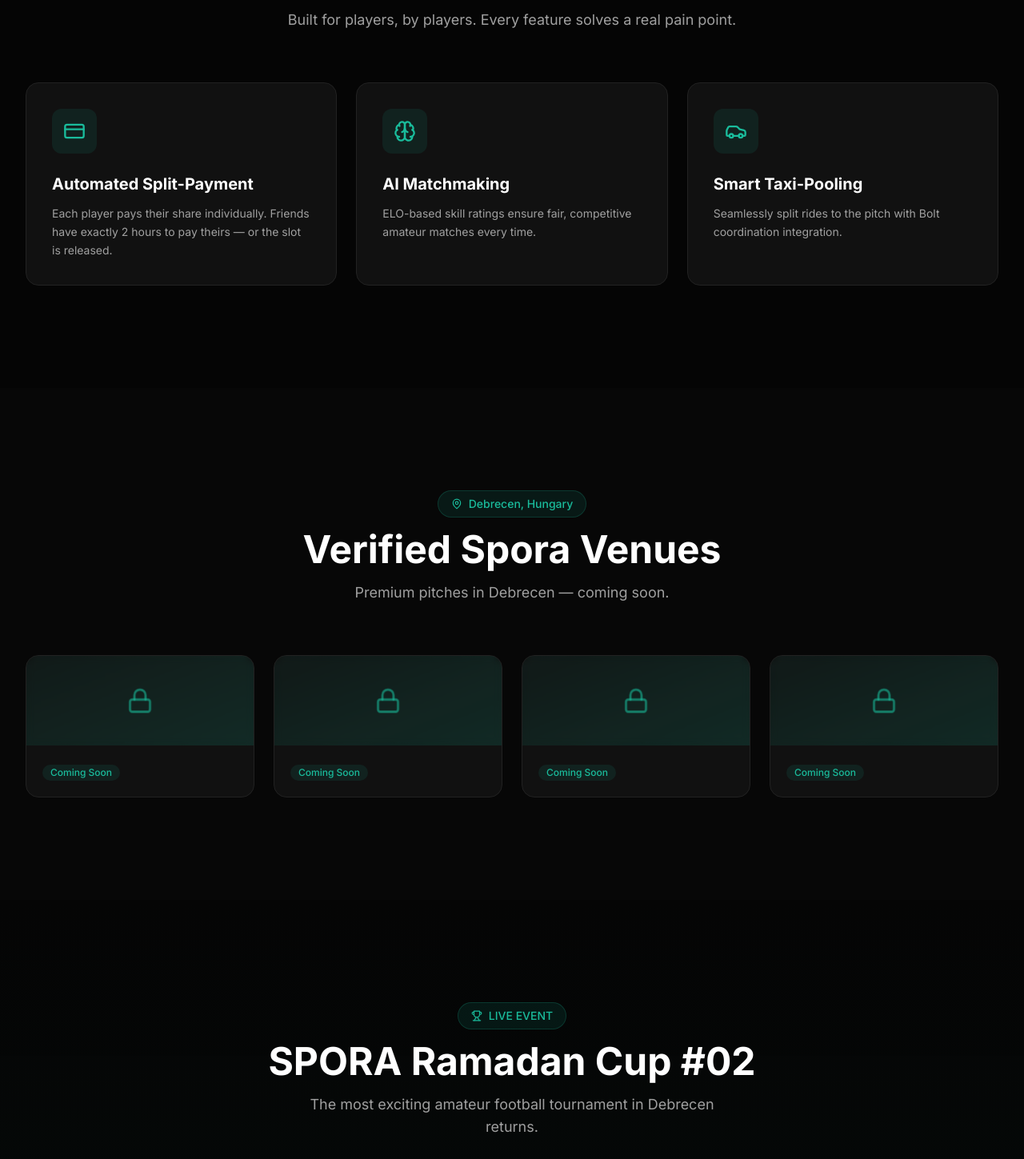
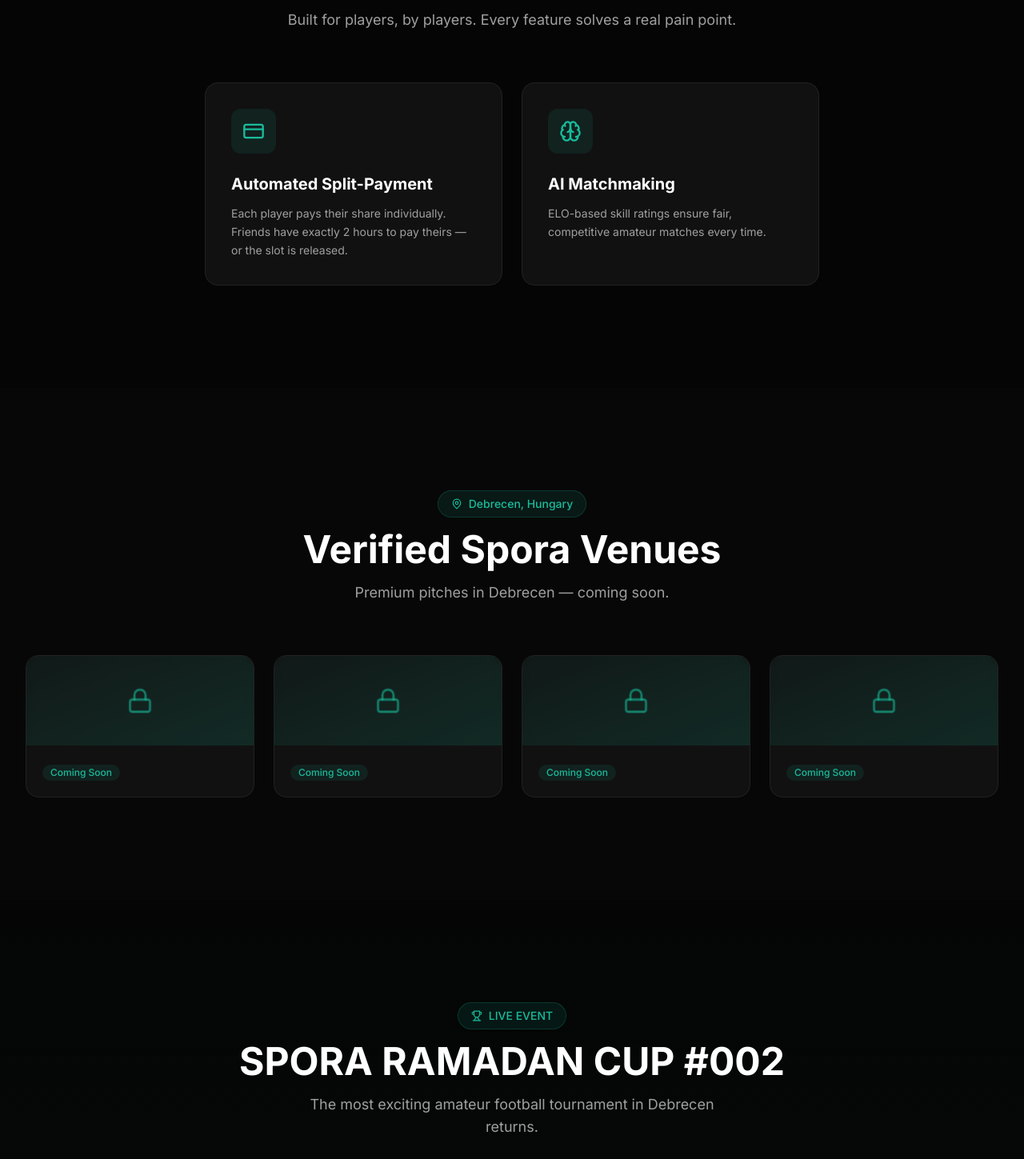
Before and after one commit to ahmhassan272/spora-landing, a Next.js app: page / in a window 1280 px wide. Shown: the part 981-2430 px from the top of the page at 80% size. Built offline with nearby package versions, Linux system fonts and the light colour scheme.

Commit message:
content: update Ramadan Cup details (15K fee, 10K prize, #002) and remove taxi feature

```diff
--- a/src/components/Features.tsx
+++ b/src/components/Features.tsx
@@ -1,14 +1,13 @@
 'use client';
 
 import { motion } from 'framer-motion';
-import { CreditCard, Brain, Car } from 'lucide-react';
+import { CreditCard, Brain } from 'lucide-react';
 import { useLanguage } from '@/context/LanguageContext';
 import { translations, Lang } from '@/lib/translations';
 
 const featureItems = [
     { key: 'splitPayment' as const, icon: CreditCard, gradient: 'from-emerald-500/20 to-teal-500/20' },
     { key: 'matchmaking' as const, icon: Brain, gradient: 'from-cyan-500/20 to-blue-500/20' },
-    { key: 'taxi' as const, icon: Car, gradient: 'from-amber-500/20 to-orange-500/20' },
 ];
 
 export default function Features() {
@@ -34,7 +33,7 @@
                 </motion.div>
 
                 {/* Feature Cards */}
-                <div className="grid grid-cols-1 md:grid-cols-3 gap-6">
+                <div className="grid grid-cols-1 md:grid-cols-2 gap-6 max-w-3xl mx-auto">
                     {featureItems.map((feature, i) => {
                         const Icon = feature.icon;
                         const featureData = translations.features[feature.key];
--- a/src/lib/translations.ts
+++ b/src/lib/translations.ts
@@ -12,7 +12,7 @@
             hu: 'A legokosabb módja az amatőr foci szervezésének Debrecenben. Foglalj pályát, találj játékosokat és versenyezz — egy platformon.',
         },
         cta: { en: 'Book Now', hu: 'Foglalj Most' },
-        ctaSecondary: { en: 'Ramadan Cup #02', hu: 'Ramadán Kupa #02' },
+        ctaSecondary: { en: 'Ramadan Cup #002', hu: 'Ramadán Kupa #002' },
     },
     features: {
         title: { en: 'Why Spora?', hu: 'Miért Spora?' },
@@ -52,21 +52,21 @@
         venue4: { en: 'Nagyerdei Stadium', hu: 'Nagyerdei Stadion' },
     },
     tournament: {
-        title: { en: 'SPORA Ramadan Cup #02', hu: 'SPORA Ramadán Kupa #02' },
+        title: { en: 'SPORA RAMADAN CUP #002', hu: 'SPORA RAMADÁN KUPA #002' },
         subtitle: {
             en: 'The most exciting amateur football tournament in Debrecen returns.',
             hu: 'Debrecen legizgalmasabb amatőr foci tornája visszatér.',
         },
         dates: { en: '7 – 8 March 2026', hu: '2026. Március 7 – 8.' },
-        time: { en: '20:00 – 22:00', hu: '20:00 – 22:00' },
+        time: { en: '20:00 – 23:00', hu: '20:00 – 23:00' },
         location: { en: 'Pallag by Bestrong', hu: 'Pallag, Bestrong' },
-        entryFee: { en: '13,000 HUF per Team', hu: '13 000 HUF / Csapat' },
+        entryFee: { en: '15,000 HUF per Team', hu: '15 000 HUF / Csapat' },
         paidBy: { en: 'Paid by Captain', hu: 'Csapatkapitány fizeti' },
         format: { en: '6v6 (1 GK + 5 Outfield)', hu: '6v6 (1 kapus + 5 mezőnyjátékos)' },
         teams: { en: '8 Teams Maximum', hu: 'Maximum 8 Csapat' },
         matchDuration: { en: '20-Minute Matches', hu: '20 Perces Meccsek' },
         prizesTitle: { en: 'Prizes', hu: 'Díjak' },
-        champion: { en: '🏆 Champions: 13,000 HUF Spora App Credits', hu: '🏆 Bajnok: 13 000 HUF Spora App Kredit' },
+        champion: { en: '🏆 Champions: 10,000 HUF Spora App Credits', hu: '🏆 Bajnok: 10 000 HUF Spora App Kredit' },
         runnerUp: { en: '🥈 Runners Up: 5,000 HUF Spora App Credits', hu: '🥈 Második: 5 000 HUF Spora App Kredit' },
         register: { en: 'Register via WhatsApp', hu: 'Regisztrálj WhatsApp-on' },
         daysLabel: { en: 'Days', hu: 'Nap' },
@@ -75,7 +75,7 @@
         secondsLabel: { en: 'Sec', hu: 'Mp' },
         formTitle: { en: 'Register Your Team', hu: 'Regisztráld a Csapatodat' },
         step1: { en: '1. Captain fills this official registration form.', hu: '1. A csapatkapitány kitölti ezt a hivatalos regisztrációs űrlapot.' },
-        step2: { en: '2. Submit 13,000 HUF entry fee (Revolut payment instructions sent via WhatsApp).', hu: '2. A 13 000 HUF nevezési díj befizetése (Revolut fizetési utasítások WhatsApp-on).' },
+        step2: { en: '2. Submit 15,000 HUF entry fee (Revolut payment instructions sent via WhatsApp).', hu: '2. A 15 000 HUF nevezési díj befizetése (Revolut fizetési utasítások WhatsApp-on).' },
         step3: { en: '3. Payment received → Team locked in.', hu: '3. Fizetés megérkezett → Csapat rögzítve.' },
         teamNameLabel: { en: 'Team Name', hu: 'Csapatnév' },
         teamNamePlaceholder: { en: 'e.g. FC Thunder', hu: 'pl. FC Thunder' },
@@ -87,13 +87,13 @@
         emailPlaceholder: { en: 'captain@email.com', hu: 'kapitan@email.com' },
         teammatesLabel: { en: 'Teammates List', hu: 'Csapattársak Listája' },
         teammatesPlaceholder: { en: 'List your teammates (Max 10 players total including captain)', hu: 'Sorold fel a csapattársaidat (Maximum 10 játékos a kapitánnyal együtt)' },
-        submitButton: { en: 'Lock In Our Team (13,000 HUF)', hu: 'Csapat Rögzítése (13 000 HUF)' },
+        submitButton: { en: 'Lock In Our Team (15,000 HUF)', hu: 'Csapat Rögzítése (15 000 HUF)' },
         liveEvent: { en: 'LIVE EVENT', hu: 'ÉLŐ ESEMÉNY' },
         entryFeeLabel: { en: 'Entry Fee', hu: 'Nevezési Díj' },
         jerseyColorLabel: { en: 'Preferred Jersey Color', hu: 'Preferált Mez Szín' },
         jerseyColorPlaceholder: { en: 'e.g. Red, Blue, Black...', hu: 'pl. Piros, Kék, Fekete...' },
         playerCountLabel: { en: 'Number of Players (6–10)', hu: 'Játékosok Száma (6–10)' },
-        agreementLabel: { en: 'I confirm that our team will pay the 13,000 HUF entry fee via Revolut within 24 hours of registration.', hu: 'Megerősítem, hogy csapatunk a regisztrációt követő 24 órán belül befizeti a 13 000 HUF nevezési díjat Revolut-on.' },
+        agreementLabel: { en: 'I confirm that our team will pay the 15,000 HUF entry fee via Revolut within 24 hours of registration.', hu: 'Megerősítem, hogy csapatunk a regisztrációt követő 24 órán belül befizeti a 15 000 HUF nevezési díjat Revolut-on.' },
         submitting: { en: 'Submitting...', hu: 'Küldés...' },
         success: { en: '✅ Registration Submitted!', hu: '✅ Regisztráció Elküldve!' },
         successDetail: { en: 'We\'ll reach out on WhatsApp with Revolut payment instructions.', hu: 'WhatsApp-on keresünk a Revolut fizetési utasításokkal.' },
```
